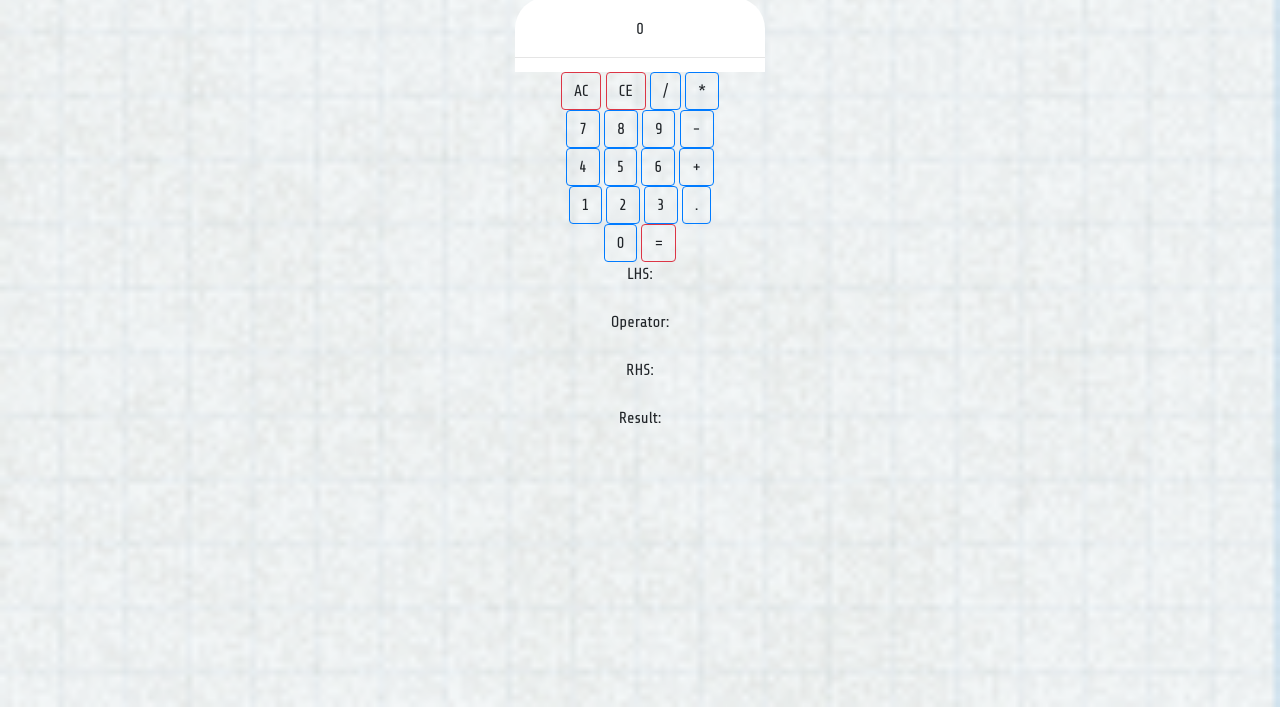
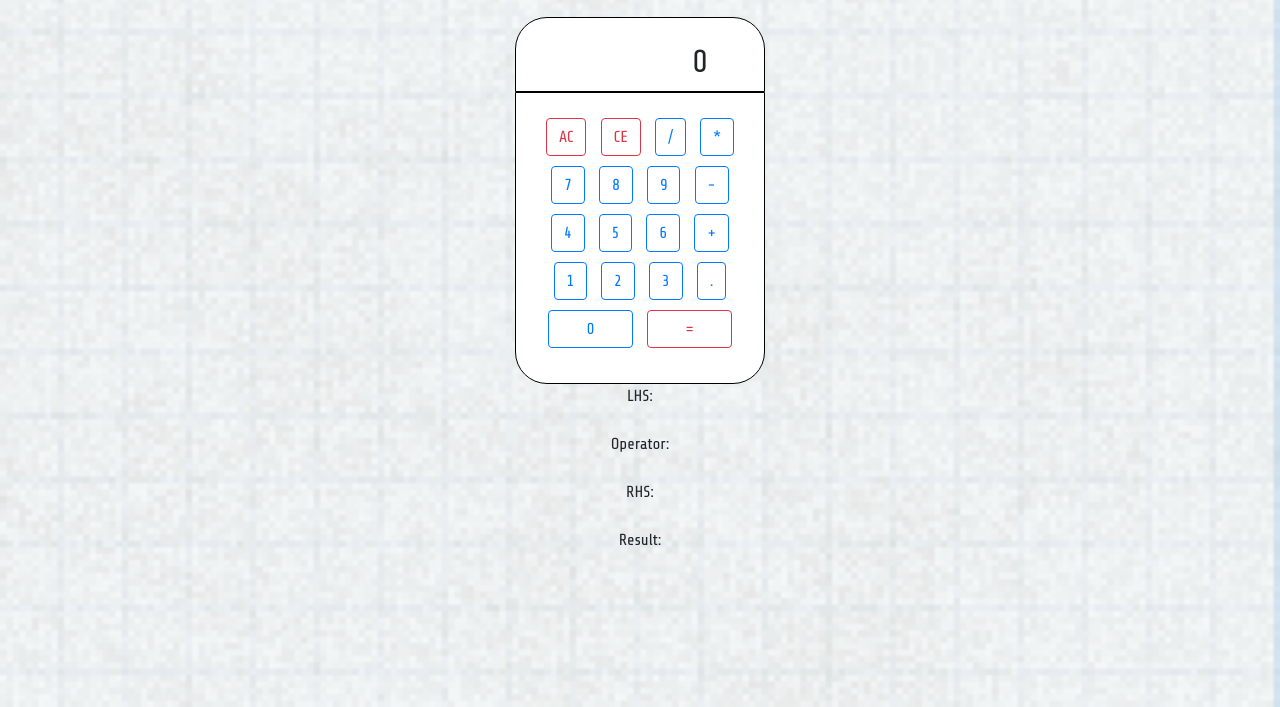
Before and after one commit to fwallacephd/calculator, a plain HTML site: page calculator.html in a window 1280 px wide. Shown: the part 93-800 px from the top of the page. Drawn offline with nearby package versions, Linux system fonts and the light colour scheme.

Commit message:
updated buttons 032418

```diff
--- a/calculator.css
+++ b/calculator.css
@@ -9,14 +9,15 @@ body {
     -o-background-size: cover;
 }
 
-h2, h5 {
+h2, h6 {
     font-family: 'Open Sans', sans-serif;
 }
 
 body {
     font-family: 'Share Tech', sans-serif;
-    background-image: url(old_mathematics.png);
+    background-image: url(old_mathematics_@2X.png);
 }
+
 
 #output {
     background-color: white;
@@ -28,4 +29,35 @@ body {
     margin-left: auto;
     margin-top: 20px;
     padding-top: 20px;
+    border-bottom: 1px solid black;
+    border: 1px solid black;
 }
+
+#calculator {
+    background-color: white;
+    width: 250px;
+    padding-top: 20px;
+    padding-bottom: 30px;
+    border-bottom-left-radius: 2em;
+    border-bottom-right-radius: 2em;
+    margin-right: auto;
+    margin-left: auto;
+    border: 1px solid black;
+}
+
+button {
+    margin: 5px;
+}
+
+#steps {
+    padding-left: 120px;
+    font-size: 2em;
+}
+
+.bigButton1 {
+    width: 85px;
+}
+
+.bigButton2 {
+    width: 85px;
+}
--- a/calculator.html
+++ b/calculator.html
@@ -37,8 +37,9 @@
 <div class="container-fluid text-center">
     <div class="text-center">
        <div class="header">
+           <br>
             <h2>A Simple Calculator</h2>
-            <h5>By Faith H. Wallace, Ph.D.</h5>
+            <h6>By Faith H. Wallace, Ph.D.</h6>
        </div>
     </div>
     <div id="output">
@@ -46,28 +47,28 @@
         <hr>
     </div>
     <div class="text-center" id="calculator">
-        <a class="btn btn-outline-danger" id="deleteAll">AC</a>
-        <a class="btn btn-outline-danger" id="backOne">CE</a>
-        <a class="btn btn-outline-primary operator">/</a>
-        <a class="btn btn-outline-primary operator">*</a>
-        <br>
-        <a class="btn btn-outline-primary digit">7</a>
-        <a class="btn btn-outline-primary digit">8</a>
-        <a class="btn btn-outline-primary digit">9</a>
-        <a class="btn btn-outline-primary operator">-</a>
-        <br>
-        <a class="btn btn-outline-primary digit">4</a>
-        <a class="btn btn-outline-primary digit">5</a>
-        <a class="btn btn-outline-primary digit">6</a>
-        <a class="btn btn-outline-primary operator">+</a>
-        <br>
-        <a class="btn btn-outline-primary digit">1</a>
-        <a class="btn btn-outline-primary digit">2</a>
-        <a class="btn btn-outline-primary digit">3</a>
-        <a class="btn btn-outline-primary operator">.</a>
-        <br>
-        <a class="btn btn-outline-primary bigButton digit">0</a>
-        <a class="btn btn-outline-danger bigButton" id="compute">=</a>
+      <button class="btn btn-outline-danger" id="deleteAll">AC</button>
+      <button class="btn btn-outline-danger" id="backOne">CE</button>
+      <button class="btn btn-outline-primary operator">/</button>
+      <button class="btn btn-outline-primary operator">*</button>
+      <br>
+      <button class="btn btn-outline-primary digit">7</button>
+      <button class="btn btn-outline-primary digit">8</button>
+      <button class="btn btn-outline-primary digit">9</button>
+      <button class="btn btn-outline-primary operator">-</button>
+      <br>
+      <button class="btn btn-outline-primary digit">4</button>
+      <button class="btn btn-outline-primary digit">5</button>
+      <button class="btn btn-outline-primary digit">6</button>
+      <button class="btn btn-outline-primary operator">+</button>
+      <br>
+      <button class="btn btn-outline-primary digit">1</button>
+      <button class="btn btn-outline-primary digit">2</button>
+      <button class="btn btn-outline-primary digit">3</button>
+      <button class="btn btn-outline-primary operator">.</button>
+      <br>
+      <button class="btn btn-outline-primary bigButton1 digit">0</button>
+      <button class="btn btn-outline-danger bigButton2" id="compute">=</button>
     </div>
 
     <label>LHS: </label><p id="lhs"></p>
```
Also changed, not shown: old_mathematics.png (deleted), old_mathematics_@2X.png (added).
